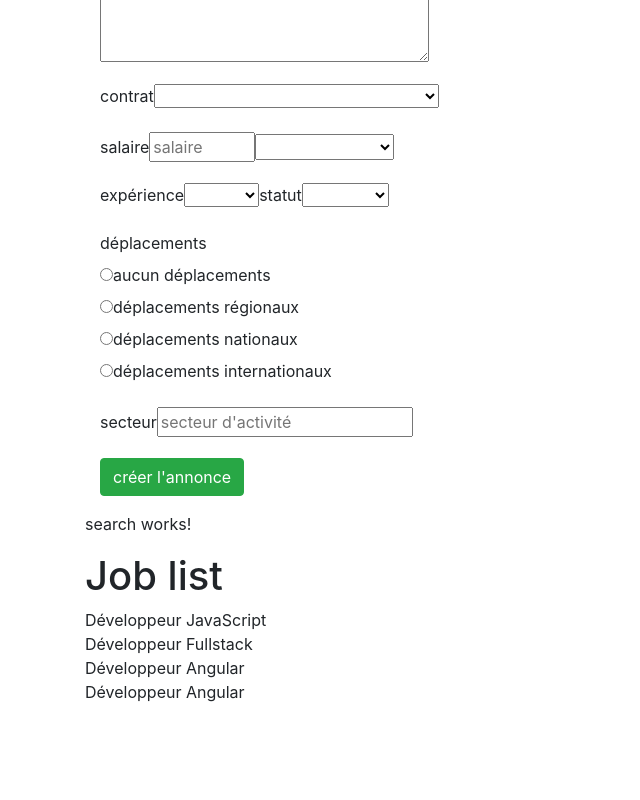
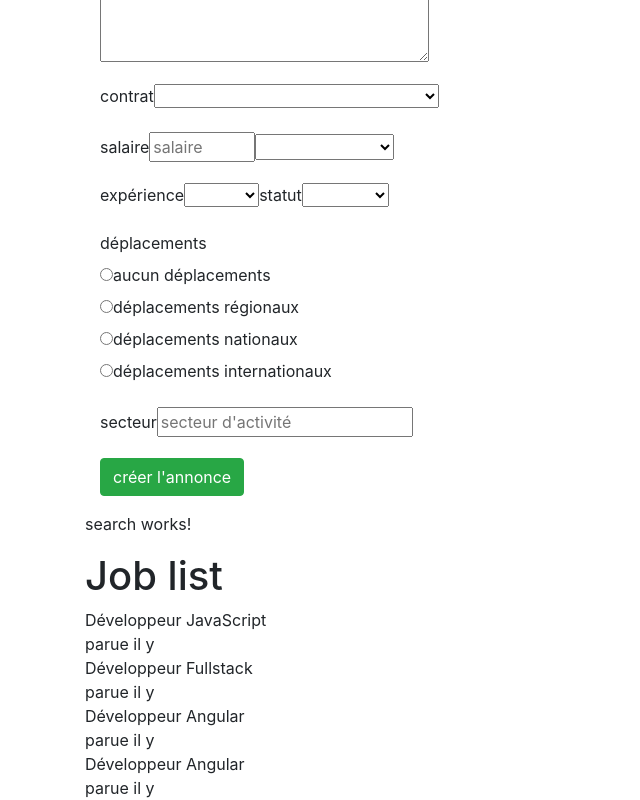
Before and after one commit to rhounkpe/jsjob, an Angular app: page / in a window 1280 px wide. Shown: the part 568-1368 px from the top of the page, without its empty margins (0-640 px from the left). Before the commit the page ends 1272 px from the top, so only its background shows below. Built offline with nearby package versions, Linux system fonts and the light colour scheme.

Commit message:
Piping date with date-fn library. Not working for the moment

```diff
--- a/package.json
+++ b/package.json
@@ -20,7 +20,9 @@
     "@angular/platform-browser-dynamic": "~8.2.12",
     "@angular/router": "~8.2.12",
     "@ng-bootstrap/ng-bootstrap": "^5.1.2",
+    "@types/date-fns": "^2.6.0",
     "bootstrap": "4.3.1",
+    "date-fns": "^2.6.0",
     "rxjs": "~6.4.0",
     "tslib": "^1.10.0",
     "zone.js": "~0.9.1"
--- a/src/app/app.module.ts
+++ b/src/app/app.module.ts
@@ -9,13 +9,15 @@ import {NgbModule} from '@ng-bootstrap/ng-bootstrap';
 import {JobService} from './services/job.service';
 import { JobAddFormComponent } from './job-add-form/job-add-form.component';
 import {ReactiveFormsModule} from '@angular/forms';
+import { DaysAgoPipe } from './pipes/days-ago.pipe';
 
 @NgModule({
   declarations: [
     AppComponent,
     SearchComponent,
     JobListComponent,
-    JobAddFormComponent
+    JobAddFormComponent,
+    DaysAgoPipe
   ],
   imports: [
     NgbModule,
--- a/src/app/job-list/job-list.component.html
+++ b/src/app/job-list/job-list.component.html
@@ -1,4 +1,8 @@
 <h1>Job list</h1>
 <div *ngFor="let job of jobs">
   {{ job.title }}
+
+  <div>
+    parue il y {{job.publishdate | daysAgo}}
+  </div>
 </div>
--- /dev/null
+++ b/src/app/pipes/days-ago.pipe.ts
@@ -0,0 +1,15 @@
+import { Pipe, PipeTransform } from '@angular/core';
+import * as distanceInWordsToNow from 'date-fns/formatDistanceToNow';
+import * as frLocale from 'date-fns/locale/fr';
+
+@Pipe({
+  name: 'daysAgo'
+})
+export class DaysAgoPipe implements PipeTransform {
+
+  transform(value: any, ...args: any[]): any { // 06-01-2017 | daysAgo
+    // return distanceInWordsToNow(new Date(value), {locale: frLocale});
+    return null;
+  }
+
+}
```
Also changed, not shown: 2 other files (tests, documents, lock files or other folders).
